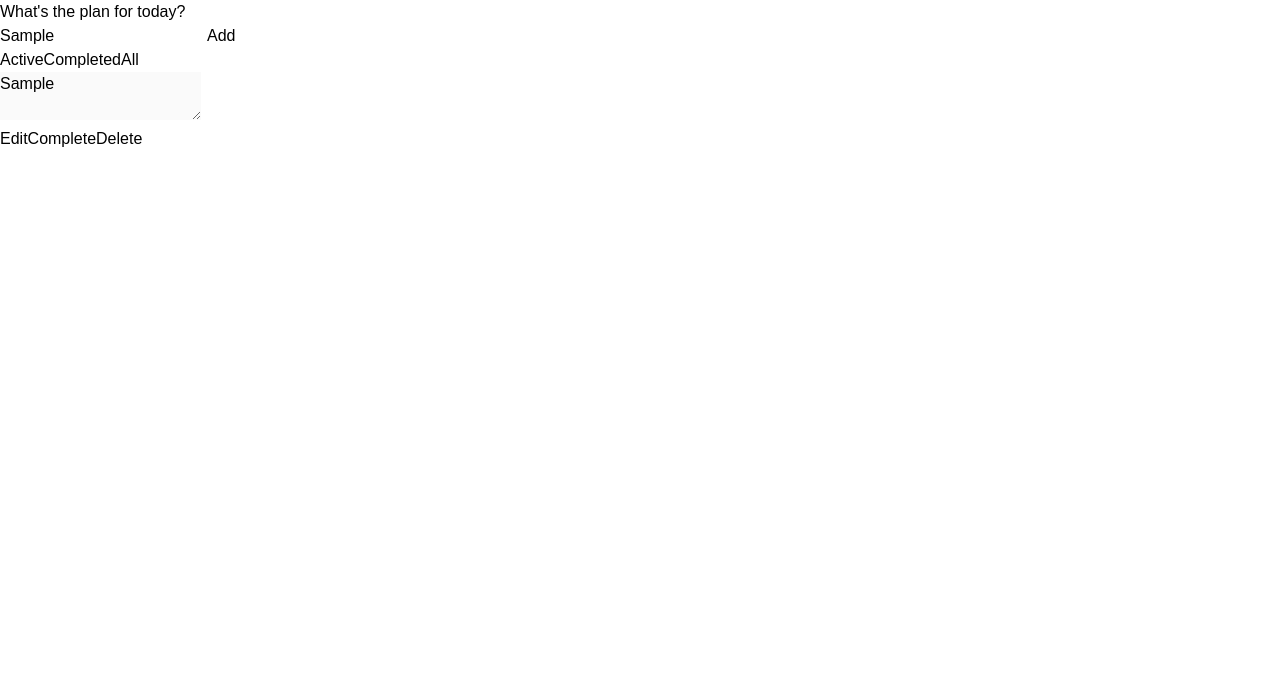
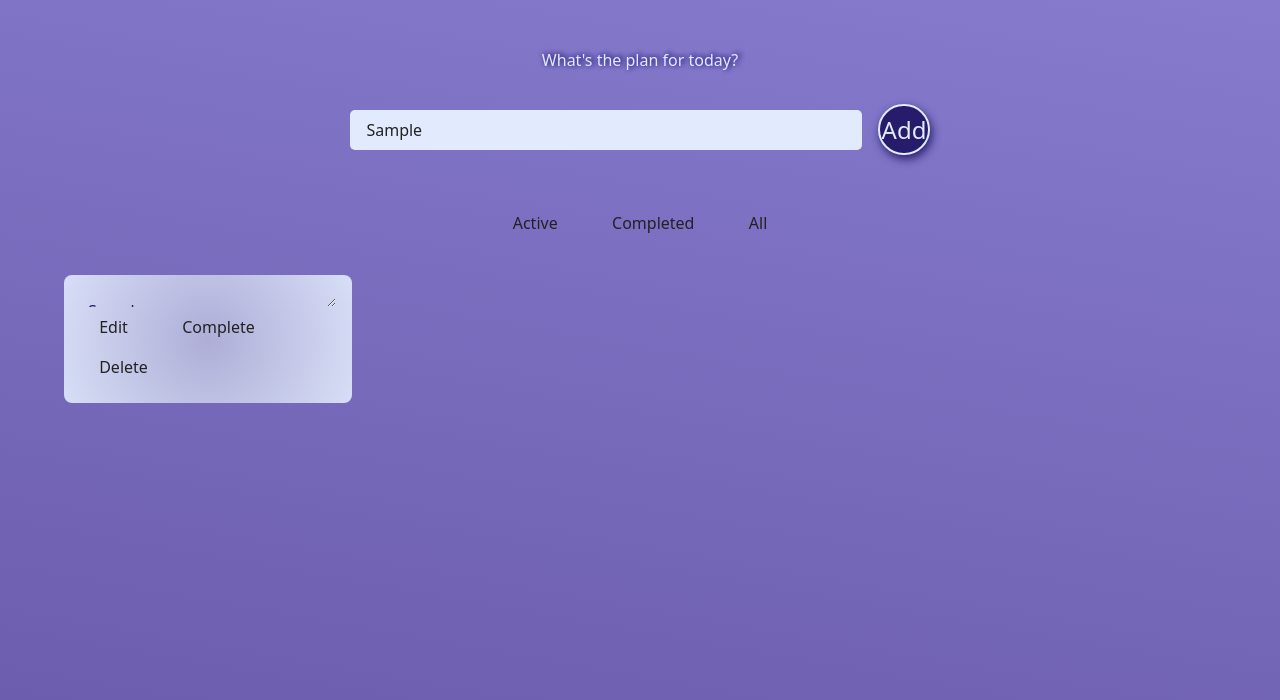
Before and after one commit to muhammadaafiff/todo-list-app, a React (Vite) app: page / in a window 1280 px wide. Both pictures are taken after typing "Sample" into the empty fields and a click on the button "Add". Shown: the top 700 px of the page. Built offline with nearby package versions, Linux system fonts and the light colour scheme.

Commit message:
styling main

```diff
--- a/src/css/main.css
+++ b/src/css/main.css
@@ -6,5 +6,191 @@ html {
     box-sizing: border-box;
     margin: 0;
     padding: 0;
-    font-family: "RocknRoll One", sans-serif;
+    font-family:system-ui, -apple-system, BlinkMacSystemFont, 'Segoe UI', Roboto, Oxygen, Ubuntu, Cantarell, 'Open Sans', 'Helvetica Neue', sans-serif
   }
+
+  body {
+    background: linear-gradient(
+      190deg,
+      rgb(134, 123, 205) 0%,
+      rgb(106, 90, 171) 100%
+    );
+    background-repeat: no-repeat;
+    background-size: cover;
+    background-attachment: fixed;
+    color: #222;
+    overflow: hidden;
+  }
+
+  .App {
+    margin-top: 3rem;
+    display: flex;
+    flex-direction: column;
+  }
+
+  .App h1 {
+    display: inline;
+    text-align: center;
+    margin-bottom: 2rem;
+    color: #e1ebfd;
+    text-shadow: 0 0 5px #433aa8, 3px -1px 5px #271c6c;
+  }
+
+  .addTodos {
+    display: flex;
+    justify-content: center;
+  }
+
+  .todo-input {
+    min-width: 15rem;
+    width: 40vw;
+
+    max-height: 2.5rem;
+    background-color: #e1ebfd;
+    border: none;
+    border-radius: 5px;
+    padding: 0.5rem 1rem;
+
+    align-self: center;
+  }
+  .todo-input:focus {
+    outline: none;
+    border: 2px solid rgb(67, 58, 168);
+  }
+
+  .add-btn {
+    margin-left: 1rem;
+    background-color: #271c6c;
+    color: #e1ebfd;
+    border-radius: 50%;
+    border: 2px solid #e1ebfd;
+    font-size: 1.5rem;
+    width: 3.2rem;
+    height: 3.2rem;
+    cursor: pointer;
+    box-shadow: 2px 4px 10px #271c6c;
+
+    display: flex;
+    justify-content: center;
+    align-items: center;
+  }
+
+  .add-btn:focus {
+    outline: none;
+  }
+
+  .displaytodos {
+    margin-top: 3rem;
+    display: flex;
+    flex-direction: column;
+    align-items: center;
+  }
+
+  .displaytodos .buttons {
+    margin-bottom: 2rem;
+  }
+
+  .displaytodos .buttons button {
+    padding: 0.5rem 1.2rem;
+    border-radius: 20px;
+    cursor: pointer;
+    border: none;
+  }
+
+  .displaytodos .buttons button:focus {
+    outline: none;
+  }
+
+  .displaytodos .buttons button:not(:last-child) {
+    margin-right: 1rem;
+  }
+
+  .displaytodos ul {
+    list-style: none;
+    display: flex;
+    align-self: flex-start;
+    flex-wrap: wrap;
+    margin-left: 5%;
+  }
+
+  .card {
+    display: flex;
+    flex-direction: column;
+    background: rgb(180, 182, 218);
+    background: radial-gradient(
+      circle,
+      hsla(237, 34%, 78%, 0.9) 0%,
+      hsla(219, 88%, 94%, 0.9) 100%
+    );
+
+    margin: 0 1rem 1rem 0;
+    height: 8rem;
+    width: 18rem;
+    border-radius: 0.5rem;
+    padding: 1rem;
+
+    position: relative;
+  }
+
+  .card textarea {
+    padding: 0.5rem;
+    border-radius: 8px;
+    border: none;
+    background-color: #e1ebfd;
+
+    color: #271c6c;
+    height: 70%;
+  }
+  .card textarea:disabled {
+    background-color: transparent;
+  }
+
+  .card .btns {
+    position: absolute;
+    bottom: 1rem;
+    right: 1rem;
+  }
+
+  .card .btns button {
+    border-radius: 20%;
+    border: none;
+    margin: 0 0.6rem;
+    font-size: 1.4rem;
+    cursor: pointer;
+    color: #271c6c;
+    background-color: transparent;
+  }
+
+  .card .btns button:focus {
+    outline: none;
+  }
+
+  .completed {
+    position: absolute;
+    right: 0.3rem;
+    top: 0.3rem;
+    background-color: #867bcd;
+    border: 2px solid #272727;
+    color: #e1ebfd;
+
+    font-size: 0.8rem;
+    padding: 0.3rem 1rem;
+    border-radius: 20px;
+  }
+
+  @media Screen and (max-width: 640px) {
+    .displaytodos {
+      overflow: hidden;
+      margin-top: 2rem;
+    }
+    .displaytodos ul {
+      display: flex;
+      flex-direction: column;
+      align-items: center;
+      margin-left: 0;
+      align-self: center;
+    }
+    .card {
+      margin-right: 0;
+    }
+  }
```
